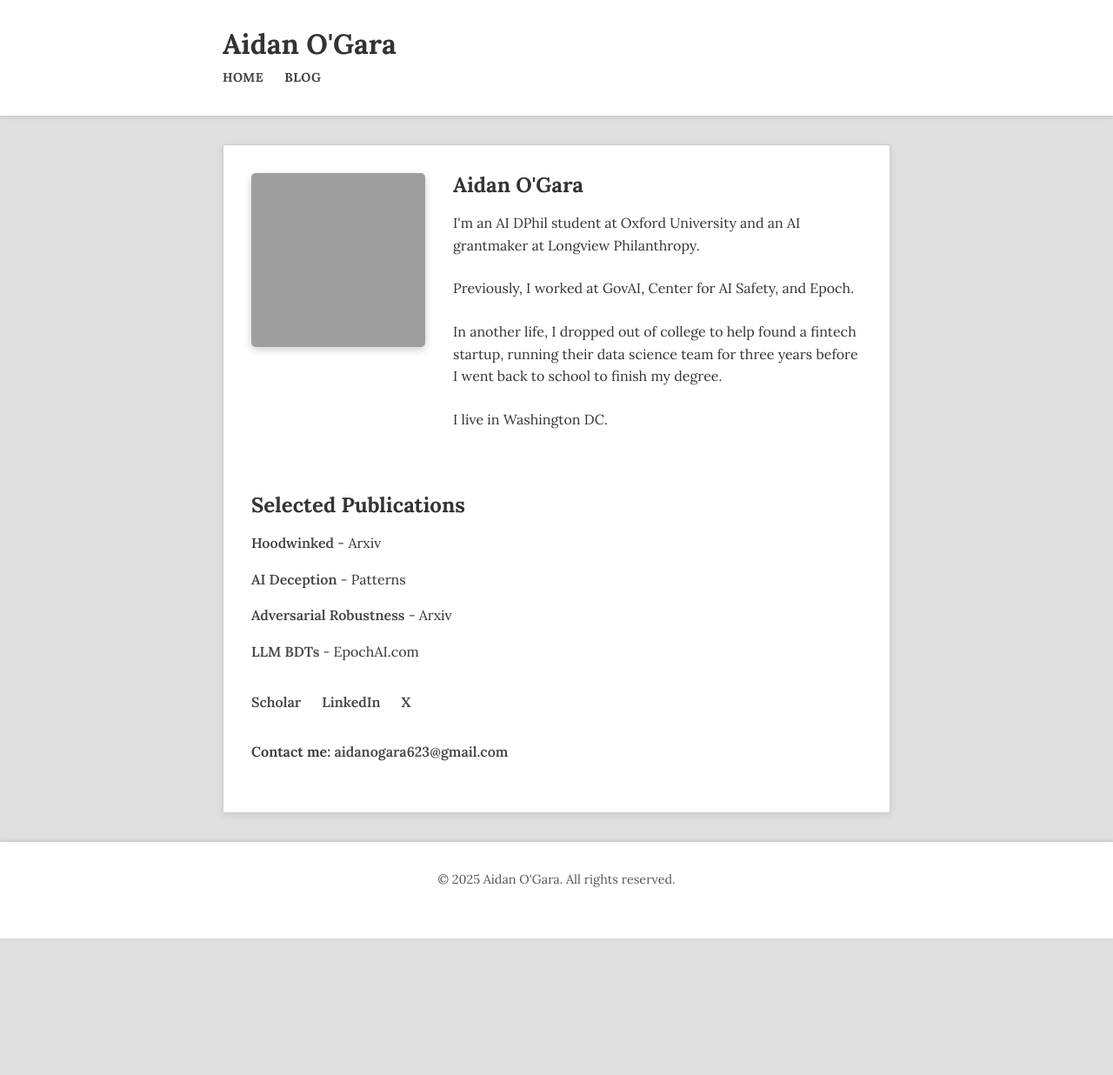
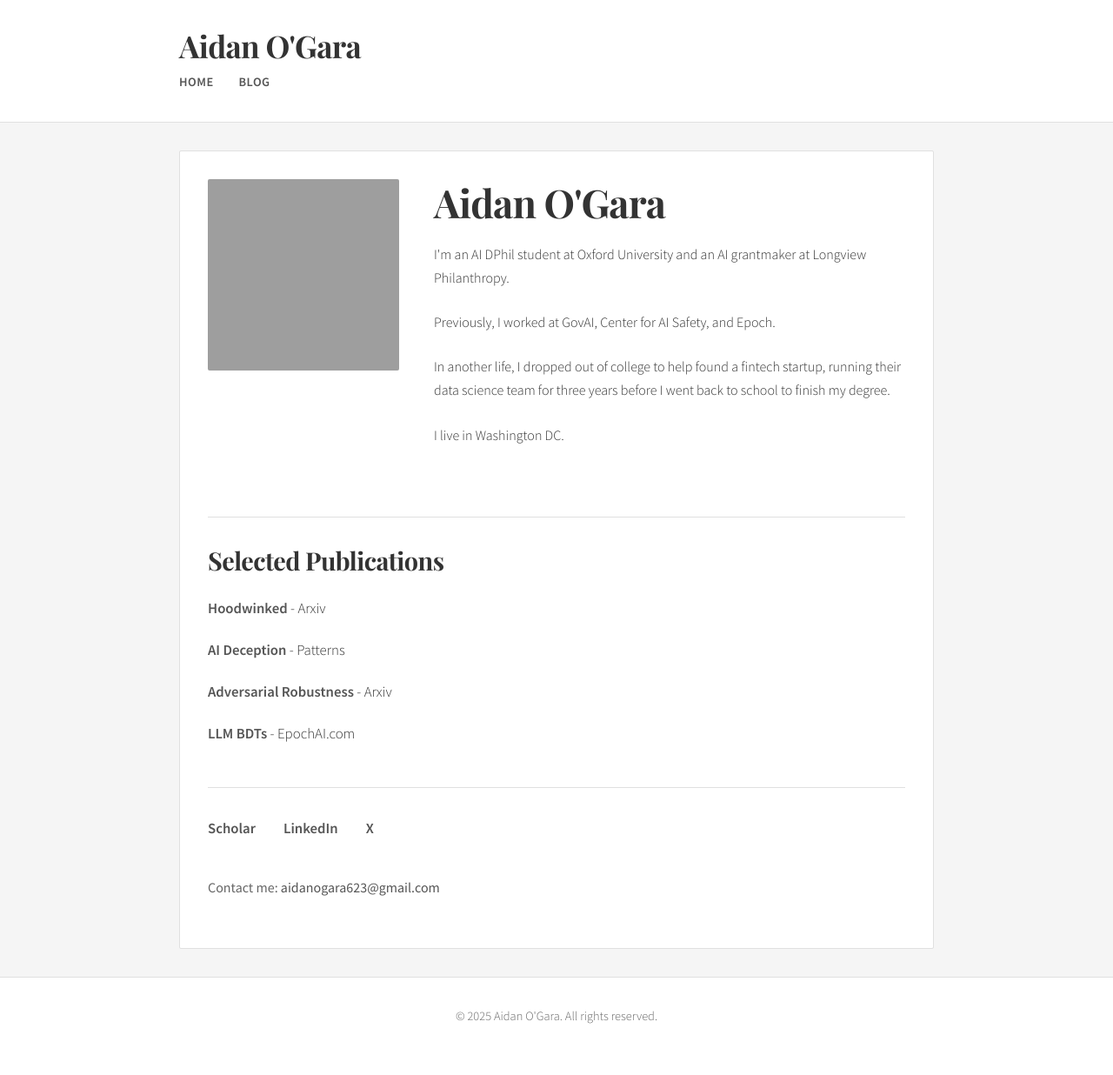
Before and after one commit to aogara-ds/aidanogara.github.io, a Jekyll site: the page preview/index.html, which Jekyll copies as it is, in a window 1280 px wide. Shown: the whole page at 87% size. Built offline with Jekyll 4.4.1, drawn with Linux system fonts in a browser that asks for light colours; before the commit the page ends 1079 px from its top, so only the background shows below that; grey boxes are pictures that could not be loaded.

Commit message:
Update website with professional design

```diff
--- a/preview/index.html
+++ b/preview/index.html
@@ -4,17 +4,23 @@
   <meta charset="UTF-8">
   <meta name="viewport" content="width=device-width, initial-scale=1.0">
   <title>Aidan O'Gara</title>
-  <link rel="stylesheet" href="https://fonts.googleapis.com/css2?family=Lora:wght@400;500;600;700&display=swap">
+  <link rel="stylesheet" href="https://fonts.googleapis.com/css2?family=Playfair+Display:wght@400;500;600;700&family=Source+Sans+Pro:wght@300;400;600&display=swap">
   <style>
     /* Variables */
     :root {
       --primary-color: #333;
-      --secondary-color: #555;
-      --background-color: #e0e0e0;
-      --border-color: #ccc;
+      --secondary-color: #4a4a4a;
+      --background-color: #f5f5f5;
+      --card-background: #ffffff;
+      --border-color: #e0e0e0;
       --text-color: #333;
-      --link-color: #444;
+      --subtext-color: #666;
+      --link-color: #555;
       --link-hover-color: #000;
+      --header-font: 'Playfair Display', Georgia, serif;
+      --body-font: 'Source Sans Pro', Helvetica, Arial, sans-serif;
+      --content-width: 900px;
+      --spacing-unit: 2rem;
     }
 
     /* Reset */
@@ -26,8 +32,9 @@
 
     /* Base styles */
     body {
-      font-family: 'Lora', 'Times New Roman', serif;
-      line-height: 1.6;
+      font-family: var(--body-font);
+      font-weight: 300;
+      line-height: 1.7;
       color: var(--text-color);
       background-color: var(--background-color);
     }
@@ -35,18 +42,21 @@
     a {
       color: var(--link-color);
       text-decoration: none;
-      transition: color 0.3s ease;
+      transition: all 0.2s ease;
+      border-bottom: 1px solid transparent;
     }
 
     a:hover {
       color: var(--link-hover-color);
-      text-decoration: underline;
+      border-bottom: 1px solid currentColor;
     }
 
     h1, h2, h3, h4, h5, h6 {
+      font-family: var(--header-font);
       margin-bottom: 1rem;
       font-weight: 700;
       line-height: 1.2;
+      letter-spacing: -0.02em;
     }
 
     p {
@@ -54,72 +64,71 @@
     }
 
     .container {
-      width: 90%;
-      max-width: 800px;
+      width: 95%;
+      max-width: var(--content-width);
       margin: 0 auto;
       padding: 0 1rem;
     }
 
     /* Header */
     .site-header {
-      padding: 2rem 0;
+      padding: var(--spacing-unit) 0;
       border-bottom: 1px solid var(--border-color);
-      background-color: white;
-      margin-bottom: 2rem;
-      box-shadow: 0 1px 5px rgba(0, 0, 0, 0.1);
+      background-color: var(--card-background);
+      margin-bottom: var(--spacing-unit);
     }
 
     .site-title {
-      font-size: 2rem;
-      margin-bottom: 0.5rem;
+      font-size: 2.2rem;
+      margin-bottom: 0.25rem;
     }
 
     .site-title a {
       color: var(--primary-color);
+      border-bottom: none;
     }
 
     .site-nav {
       display: flex;
       flex-wrap: wrap;
-      gap: 1.5rem;
+      gap: 1.8rem;
+      margin-top: 0.5rem;
     }
 
     .nav-link {
       font-size: 0.9rem;
-      font-weight: 700;
+      font-weight: 600;
       text-transform: uppercase;
       letter-spacing: 0.5px;
     }
 
     /* Main content */
     .site-content {
-      min-height: 70vh;
-      padding-bottom: 2rem;
+      min-height: 80vh;
+      padding-bottom: var(--spacing-unit);
     }
 
     /* Footer */
     .site-footer {
-      padding: 2rem 0;
+      padding: var(--spacing-unit) 0;
       border-top: 1px solid var(--border-color);
-      background-color: white;
+      background-color: var(--card-background);
       text-align: center;
       font-size: 0.9rem;
-      color: var(--secondary-color);
-      box-shadow: 0 -1px 5px rgba(0, 0, 0, 0.1);
+      color: var(--subtext-color);
     }
 
     /* Pages */
     .page {
-      background-color: white;
-      padding: 2rem;
+      background-color: var(--card-background);
+      padding: var(--spacing-unit);
       border: 1px solid var(--border-color);
-      border-radius: 3px;
-      box-shadow: 0 2px 10px rgba(0, 0, 0, 0.1);
+      border-radius: 2px;
     }
 
     .page-title {
-      font-size: 2.2rem;
-      margin-bottom: 1rem;
+      font-size: 2.5rem;
+      margin-bottom: 1.5rem;
     }
 
     /* Profile section */
@@ -127,7 +136,7 @@
       display: flex;
       flex-direction: column;
       align-items: center;
-      margin-bottom: 2rem;
+      margin-bottom: var(--spacing-unit);
     }
 
     @media (min-width: 768px) {
@@ -138,17 +147,17 @@
     }
 
     .headshot {
-      width: 200px;
-      height: 200px;
-      border-radius: 5px;
+      width: 220px;
+      height: 220px;
+      border-radius: 2px;
       object-fit: cover;
       margin-bottom: 1.5rem;
-      box-shadow: 0 3px 10px rgba(0, 0, 0, 0.2);
+      filter: grayscale(25%);
     }
 
     @media (min-width: 768px) {
       .headshot {
-        margin-right: 2rem;
+        margin-right: 2.5rem;
         margin-bottom: 0;
       }
     }
@@ -157,9 +166,21 @@
       flex: 1;
     }
 
+    .bio h1 {
+      font-size: 2.8rem;
+      margin-bottom: 1.2rem;
+    }
+
     /* Publications section */
     .publications {
-      margin-top: 3rem;
+      margin-top: 3.5rem;
+      border-top: 1px solid var(--border-color);
+      padding-top: 2rem;
+    }
+
+    .publications h2 {
+      font-size: 1.8rem;
+      margin-bottom: 1.5rem;
     }
 
     .pub-list {
@@ -167,7 +188,8 @@
     }
 
     .pub-item {
-      margin-bottom: 1rem;
+      margin-bottom: 1.2rem;
+      font-size: 1.05rem;
     }
 
     .pub-item a {
@@ -176,24 +198,28 @@
 
     /* Social links */
     .social-links {
-      margin-top: 2rem;
+      margin-top: 3rem;
+      border-top: 1px solid var(--border-color);
+      padding-top: 2rem;
     }
 
     .social-links ul {
       list-style: none;
       display: flex;
       flex-wrap: wrap;
-      gap: 1.5rem;
+      gap: 2rem;
     }
 
     .social-links li a {
       font-weight: 600;
+      font-size: 1.05rem;
     }
 
     /* Contact section */
     .contact {
-      margin-top: 2rem;
-      font-weight: 600;
+      margin-top: 2.5rem;
+      font-weight: 400;
+      color: var(--subtext-color);
     }
   </style>
 </head>
```
Also changed, not shown: preview/blog.html (+56 -38 lines).
